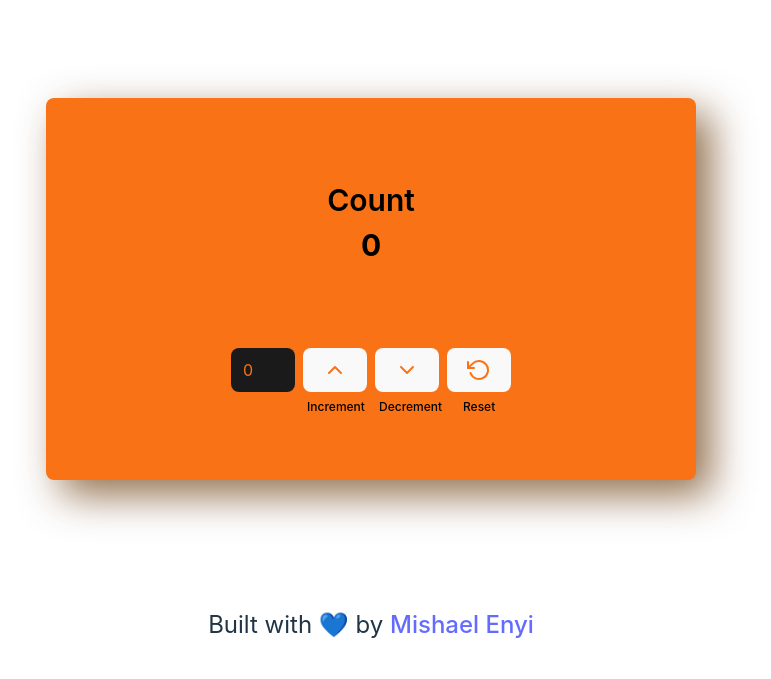
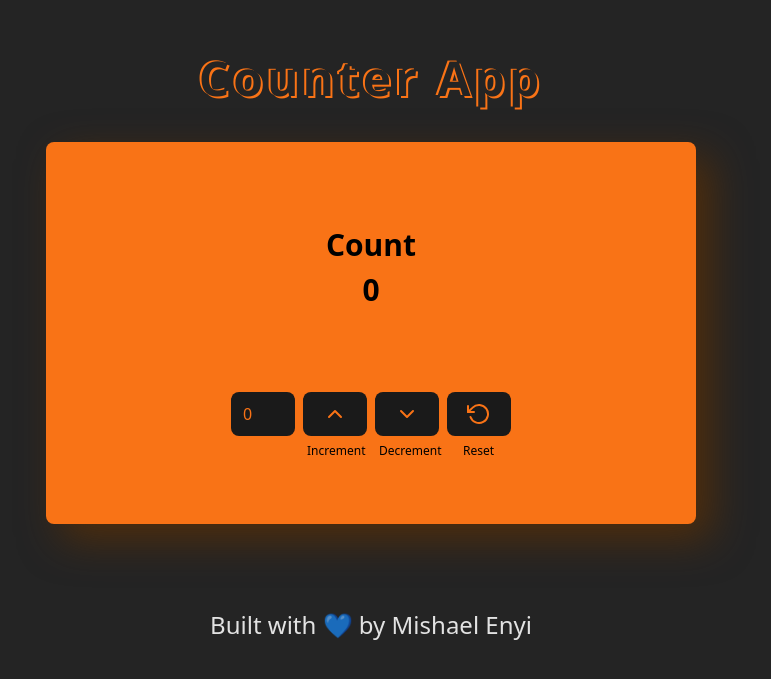
Before and after one commit to mishael-codes/useCounter, a React (Vite) app: page / in a window 1280 px wide. Shown: the part 111-790 px from the top of the page, without its empty margins (269-1040 px from the left). Built offline with nearby package versions, Linux system fonts and the light colour scheme.

Commit message:
added level 1 heading  - removed unnecessary styles

```diff
--- a/src/App.css
+++ b/src/App.css
@@ -2,6 +2,13 @@
   margin: 0;
   padding: 0;
   box-sizing: border-box;
+}
+
+.h1{
+  color: #242424;
+  text-shadow: 2px 2px rgb(249 115 22), -2px -.76px rgb(249 115 22);
+  letter-spacing: 4px;
+  font-family: 'Segoe UI', Tahoma, Geneva, Verdana, sans-serif;
 }
 
 @media screen and (max-width: 800px) {
--- a/src/components/counter.jsx
+++ b/src/components/counter.jsx
@@ -6,6 +6,8 @@ const Counter = () => {
   const { count, increment, decrement, reset, setValue } = useCounter();
 
   return (
+    <>
+    <h1 className="text-center mb-10 font-bold text-3xl md:text-5xl h1">Counter App</h1>
     <div className="flex items-center justify-center flex-col bg-orange-500 p-10 md:p-20 rounded-lg shadow-container w-screen counter-container">
       <h2 className="font-semibold text-center text-black text-[30px]">
         Count <br />
@@ -47,6 +49,7 @@ const Counter = () => {
         </button>
       </div>
     </div>
+    </>
   );
 };
 
--- a/src/index.css
+++ b/src/index.css
@@ -3,7 +3,7 @@
 @tailwind utilities;
 
 :root {
-  font-family: Inter, system-ui, Avenir, Helvetica, Arial, sans-serif;
+  /* font-family: Inter, system-ui, Avenir, Helvetica, Arial, sans-serif; */
   line-height: 1.5;
   font-weight: 400;
 
@@ -16,15 +16,6 @@
   -webkit-font-smoothing: antialiased;
   -moz-osx-font-smoothing: grayscale;
   -webkit-text-size-adjust: 100%;
-}
-
-a {
-  font-weight: 500;
-  color: #646cff;
-  text-decoration: inherit;
-}
-a:hover {
-  color: #535bf2;
 }
 
 body {
@@ -46,15 +37,8 @@ button {
   cursor: pointer;
   transition: border-color 0.25s;
 }
-button:hover {
-  border-color: #646cff;
-}
-button:focus,
-button:focus-visible {
-  outline: 4px auto -webkit-focus-ring-color;
-}
 
-@media (prefers-color-scheme: light) {
+/* @media (prefers-color-scheme: light) {
   :root {
     color: #213547;
     background-color: #ffffff;
@@ -65,4 +49,4 @@ button:focus-visible {
   button {
     background-color: #f9f9f9;
   }
-}
+} */
```
